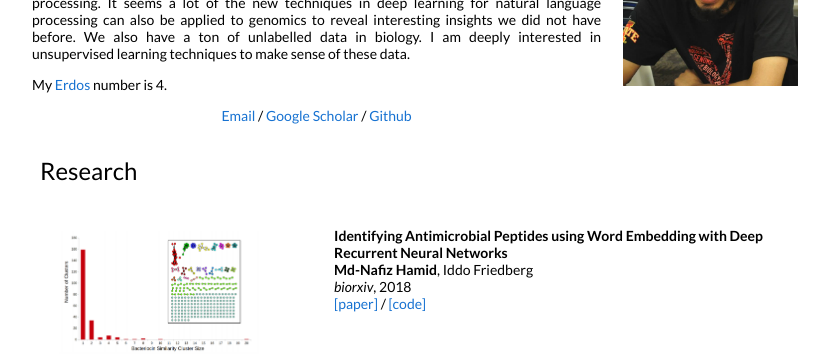
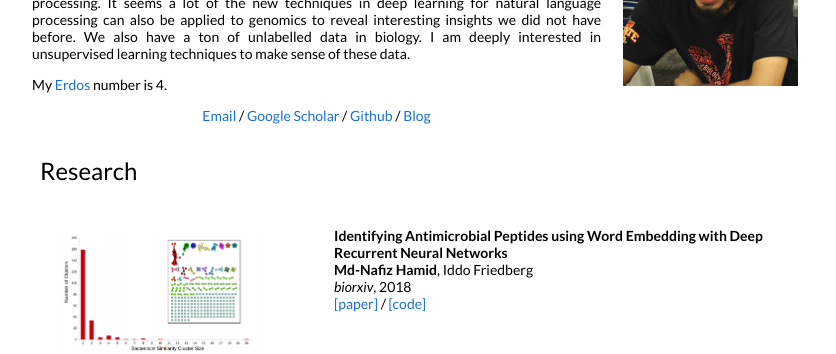
Before and after one commit to nafizh/nafizh.github.io, a Jekyll site: the page index.html, which Jekyll copies as it is, in a window 1280 px wide. Shown: the part 220-574 px from the top of the page, without its empty margins (217-1053 px from the left). Built offline with Jekyll 4.4.1, drawn with Linux system fonts in a browser that asks for light colours.

Commit message:
add blog link to main page

```diff
--- a/index.html
+++ b/index.html
@@ -55,7 +55,8 @@
 
             <p align="justify">I am a PhD student in <a href="http://www.bcb.iastate.edu/">Bioinformatics</a> at Iowa State University. I am in the Computational Biology lab, advised by <a href="http://iddo-friedberg.org">Iddo Friedberg</a>. Before this, I received a Bachelors in CS from <a href="https://en.wikipedia.org/wiki/Islamic_University_of_Technology">Islamic University of Technology(IUT)</a>, Bangladesh in 2012. I worked as a software engineer at Samsung Bangladesh R&amp;D Institute, Bangladesh after that before joining Iowa State.<br /><br /> My current research is in using machine learning to find new <a href="https://en.wikipedia.org/wiki/Bacteriocin">bacteriocins</a>, as well as in antibiotic resistance prediction. I am also interested in machine learning for natural language processing. It seems a lot of the new techniques in deep learning for natural language processing can also be applied to genomics to reveal interesting insights we did not have before. We also have a ton of unlabelled data in biology. I am deeply interested in unsupervised learning techniques to make sense of these data.</p>
             <p align="justify">My&nbsp;<a href="https://en.wikipedia.org/wiki/Erd%C5%91s_number">Erdos</a> number is 4.</p>
-            <p align="center"><a href="mailto:nafizh at iastate.edu">Email</a> / <a href="https://scholar.google.com/citations?user=GSgXV78AAAAJ&amp;hl=en">Google Scholar</a> / <a href="https://github.com/nafizh">Github</a></p>
+            <p align="center"><a href="mailto:nafizh at iastate.edu">Email</a> / <a href="https://scholar.google.com/citations?user=GSgXV78AAAAJ&amp;hl=en">Google Scholar</a> / <a href="https://github.com/nafizh">Github</a>
+            / <a href="http://nafiz.ml/blog">Blog</a></p>
           </td>
           <td width="20%"><br /> <br /> <img src="images/nafiz_hamid.png" alt="Nafiz Hamid" width="175" /></td>
         </tr>
```
